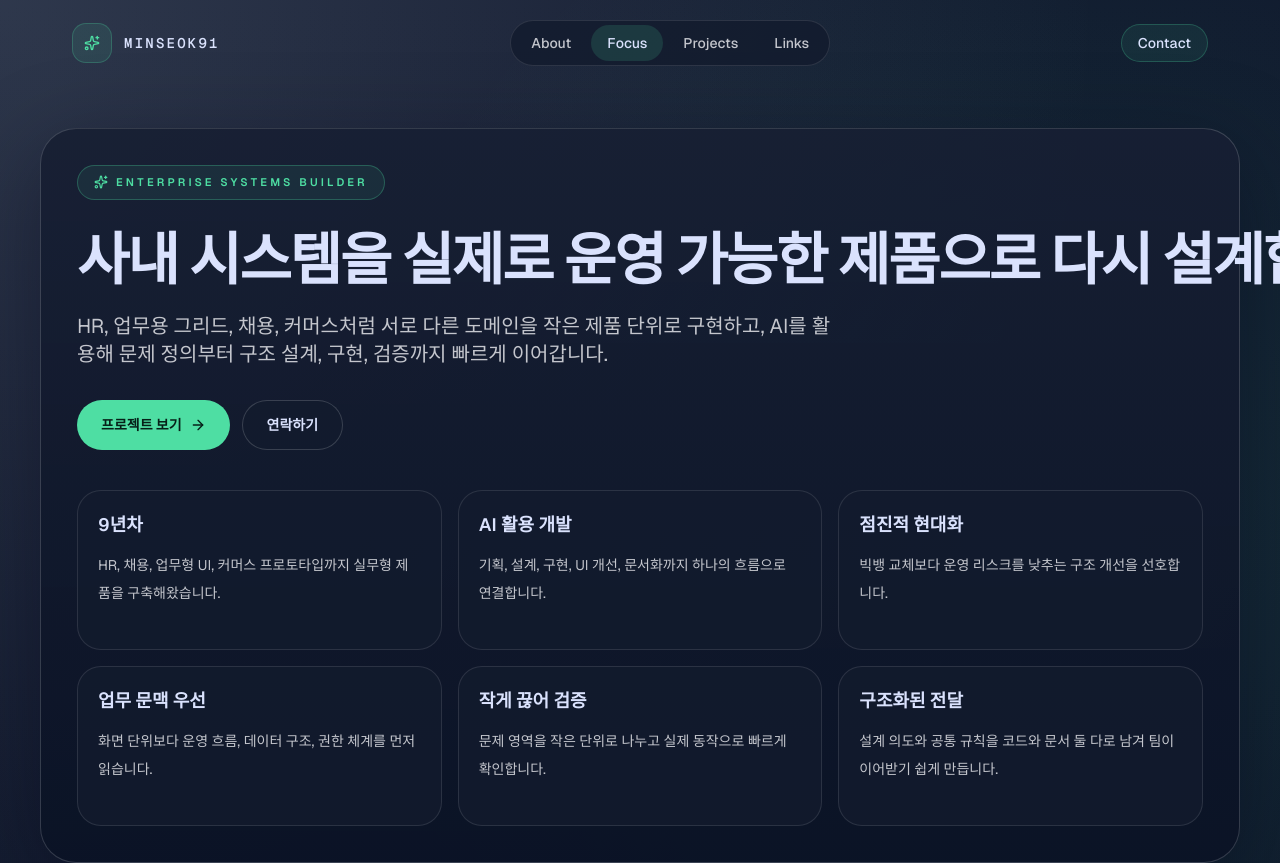
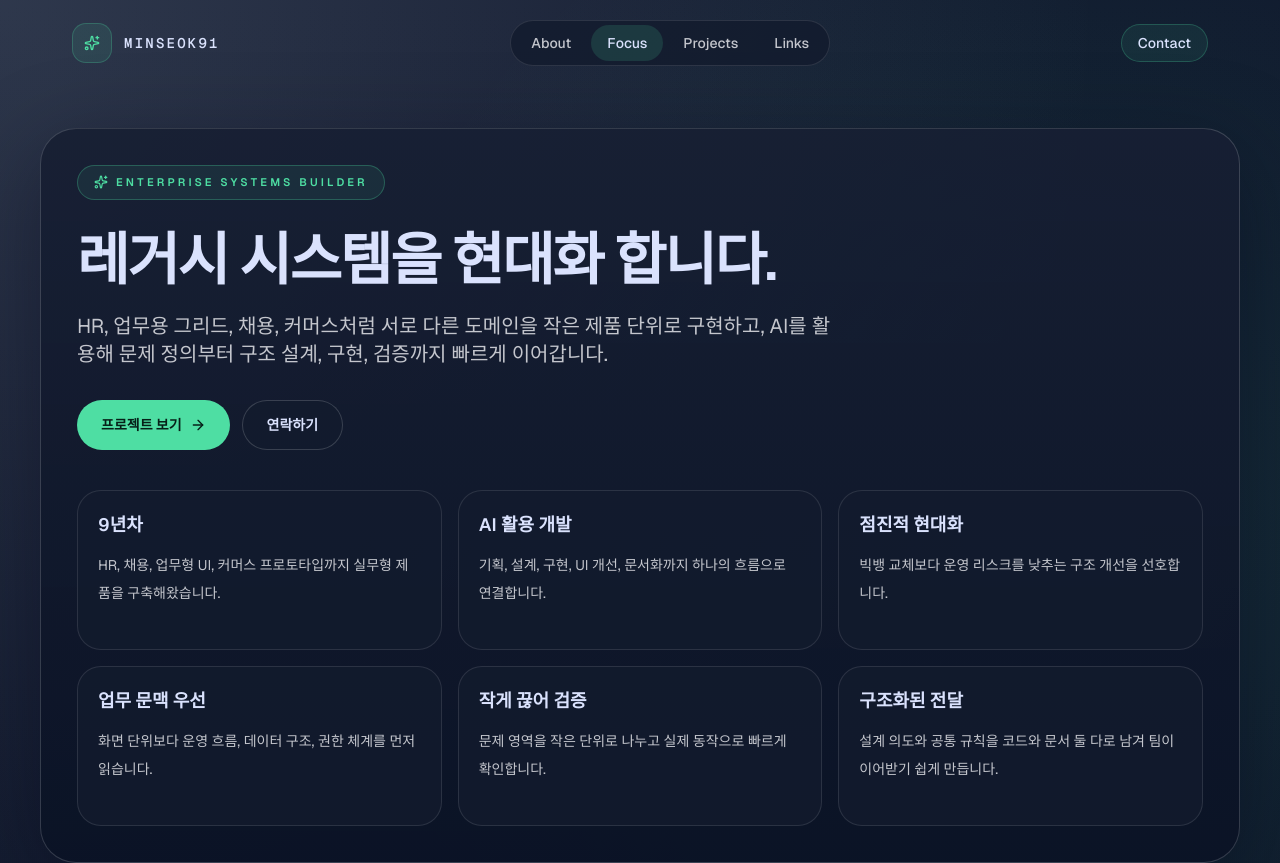
Before and after one commit to qoxmfaktmxj/landing-minseok91, a Next.js app: page / in a window 1280 px wide. Shown: the top 863 px of the page. Built offline with nearby package versions, Linux system fonts and the light colour scheme; a web font is replaced by a local one.

Commit message:
Update hero and contact copy

```diff
--- a/src/components/sections/ContactSection.tsx
+++ b/src/components/sections/ContactSection.tsx
@@ -32,7 +32,7 @@ export default function ContactSection() {
               <SectionHeader
                 eyebrow="Contact"
                 title="복잡한 업무 시스템을 구현 한다면"
-                description="채용, 프로젝트 협업, 내부 도구 개선, 레거시 현대화 논의 모두 편하게 연락주세요."
+                description="채용 관련 문의, 내부 도구 개선, 레거시 현대화 논의 등 연락주세요."
                 inverse
                 className="max-w-none"
                 titleClassName="xl:whitespace-nowrap xl:text-[2.9rem]"
--- a/src/components/sections/HeroSection.tsx
+++ b/src/components/sections/HeroSection.tsx
@@ -41,7 +41,7 @@ export default function HeroSection() {
             </div>
 
             <h1 className="mt-8 text-4xl font-semibold tracking-[-0.035em] text-[var(--foreground)] md:text-[3.2rem] md:leading-none lg:whitespace-nowrap xl:text-[3.55rem]">
-              사내 시스템을 실제로 운영 가능한 제품으로 다시 설계합니다.
+              레거시 시스템을 현대화 합니다.
             </h1>
 
             <p className="mt-6 max-w-3xl text-lg leading-8 text-[var(--muted)] md:text-xl">
```
